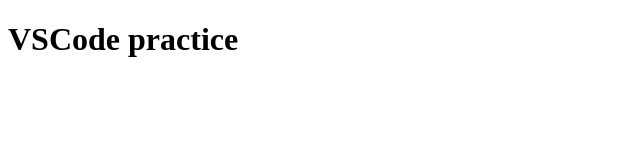
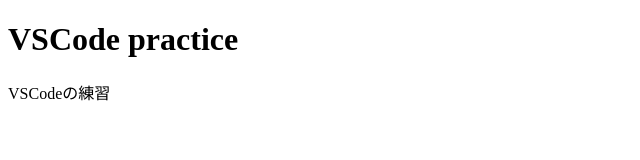
Before and after one commit to hakamata-1106/vscode-practice, a plain HTML site: page vscode-practice/index.html in a window 1280 px wide. Shown: the whole page, without its empty margins (0-640 px from the left). Drawn offline with Linux system fonts and the light colour scheme.

Commit message:
index.htmlを修正

```diff
--- a/vscode-practice/index.html
+++ b/vscode-practice/index.html
@@ -7,5 +7,6 @@
 </head>
 <body>
     <h1>VSCode practice</h1>
+    <p>VSCodeの練習</p>
 </body>
 </html>
```
